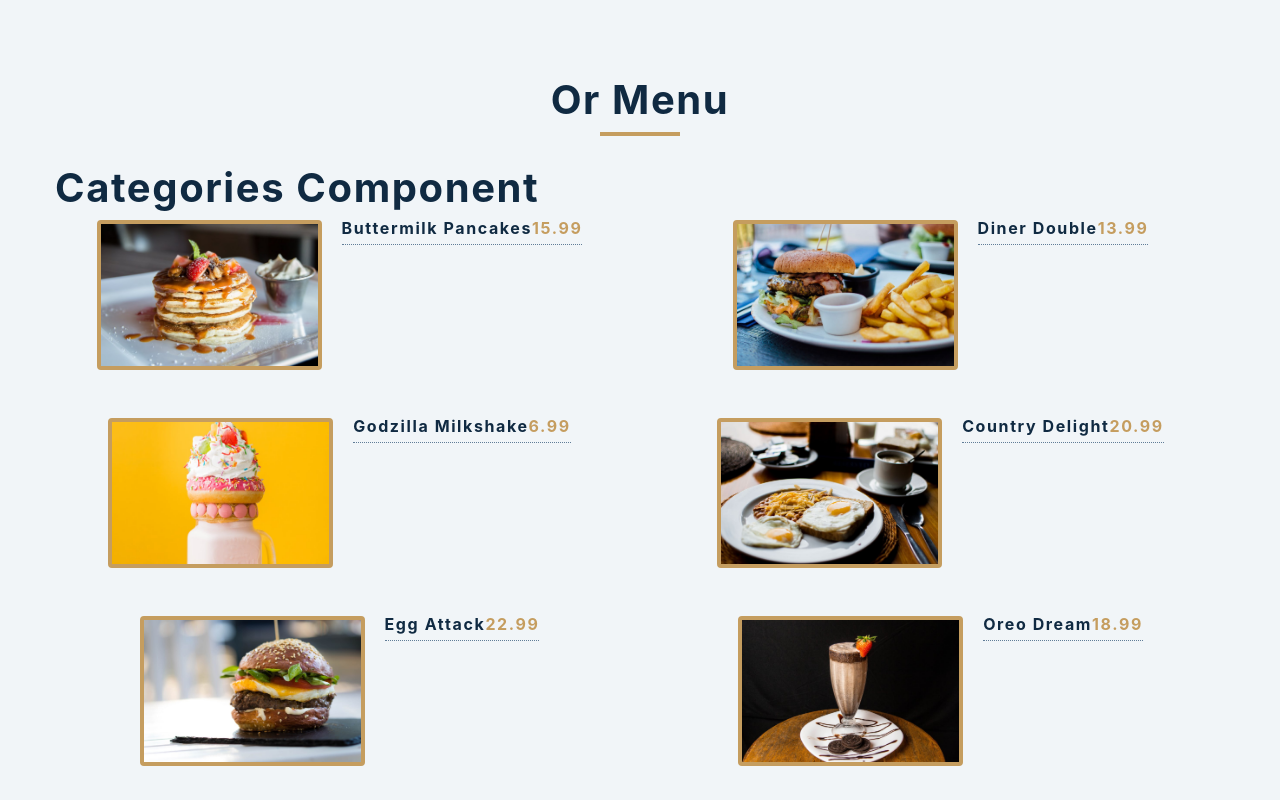
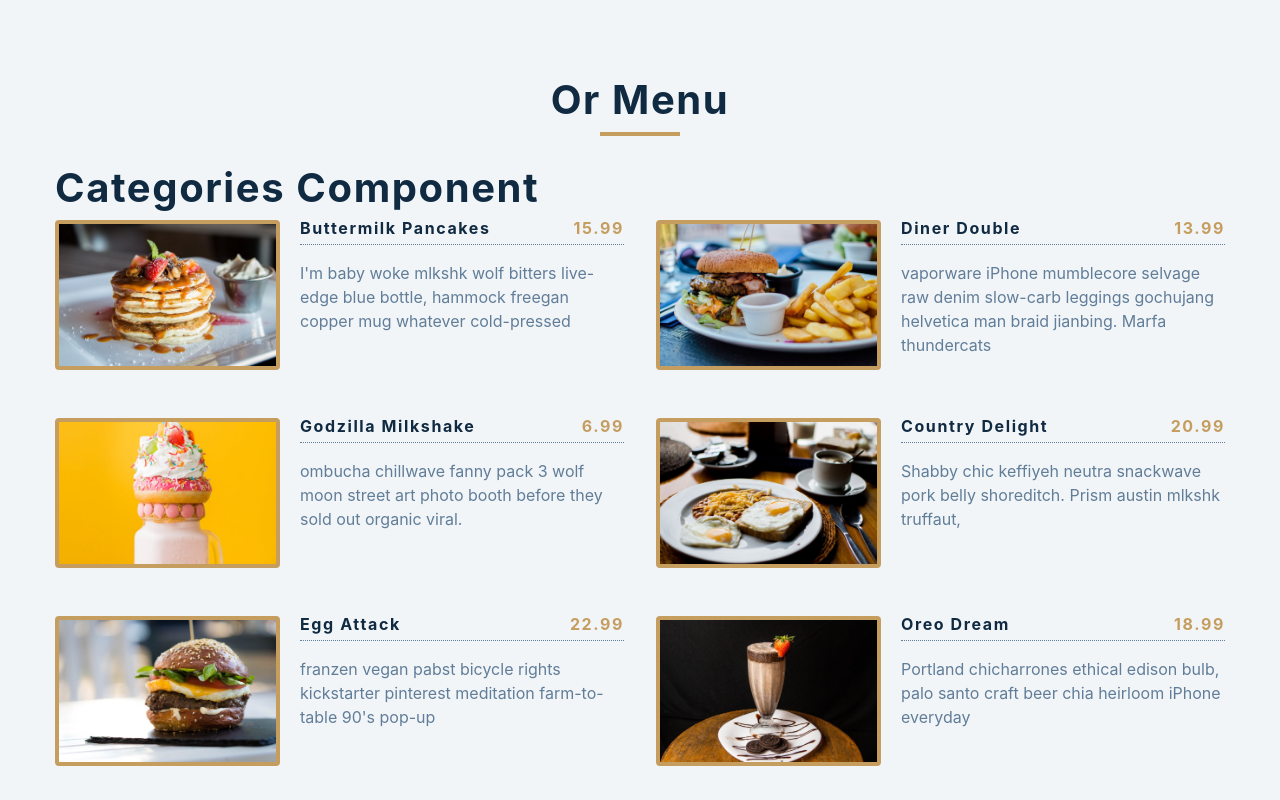
Before and after one commit to o0p/food-menu-react, a React (Create React App) app: page / in a window 1280 px wide. Shown: the top 800 px of the page. Built offline with nearby package versions, Linux system fonts and the light colour scheme.

Commit message:
Add description

```diff
--- a/src/Menu.js
+++ b/src/Menu.js
@@ -11,6 +11,7 @@ const Menu = ({items}) => {
             <h4>{title}</h4>
             <h4 className="price">{price}</h4>
           </header>
+          <p className='item-text'>{desc}</p>
         </div>
       </article>
     })}
```
